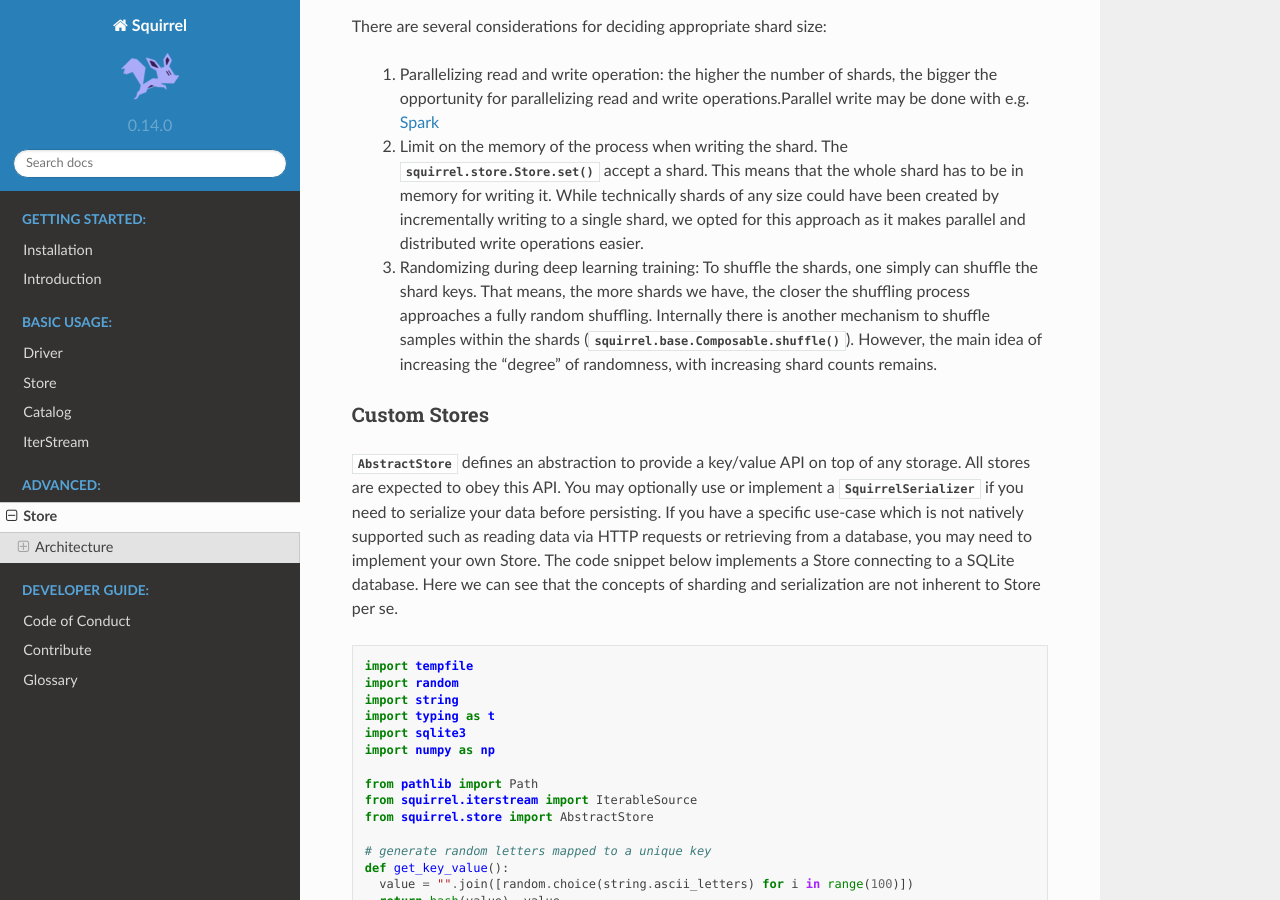
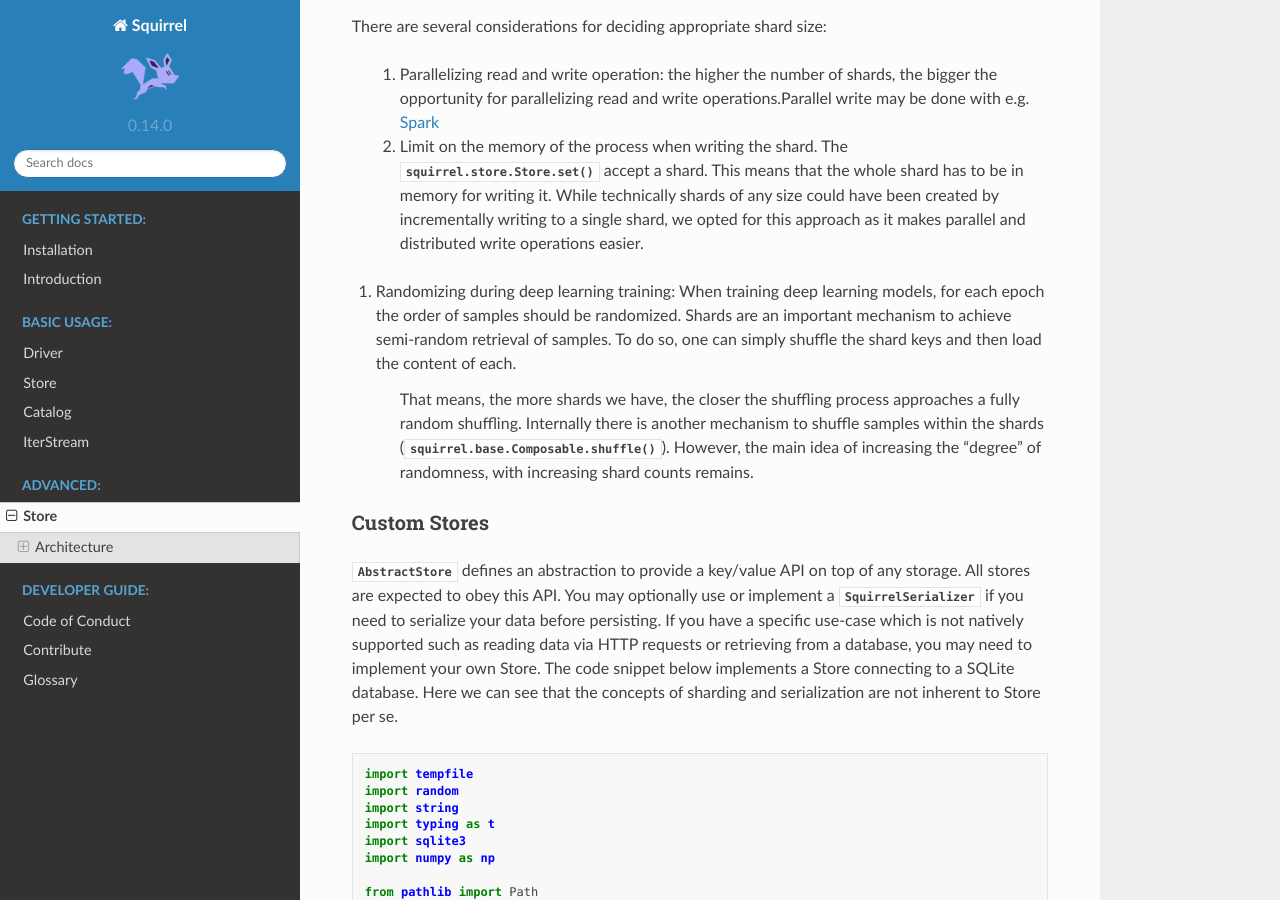
Before and after one commit to merantix-momentum/squirrel-core, a Sphinx documentation site: the page built from docs/advanced/store.rst, in a window 1280 px wide and 900 px high, scrolled down 1947 px. Built offline with Sphinx 7.4.7 and the Read the Docs theme 2.0.0, drawn with Linux system fonts in a browser that asks for light colours; the version number is read from the project's files by our own code.

Commit message:
Update docs/advanced/store.rst
Co-authored-by: Alireza Sohofi <a.sohofi@gmail.com>

```diff
--- a/docs/advanced/store.rst
+++ b/docs/advanced/store.rst
@@ -94,7 +94,8 @@ There are several considerations for deciding appropriate shard size:
        This means that the whole shard has to be in memory for writing it. While technically shards of any size could have
        been created by incrementally writing to a single shard, we opted for this approach as it makes parallel and distributed write operations easier.
 
-    #. Randomizing during deep learning training: To shuffle the shards, one simply can shuffle the shard keys.
+#. Randomizing during deep learning training: When training deep learning models, for each epoch the order of samples should be randomized. Shards are an important mechanism to achieve semi-random retrieval of samples. To do so, one can simply shuffle the shard keys and then load the content of each.
+
        That means, the more shards we have, the closer the shuffling process approaches a fully random shuffling.
        Internally there is another mechanism to shuffle samples within the shards (:py:meth:`squirrel.base.Composable.shuffle`).
        However, the main idea of increasing the “degree” of randomness, with increasing shard counts remains.
```
